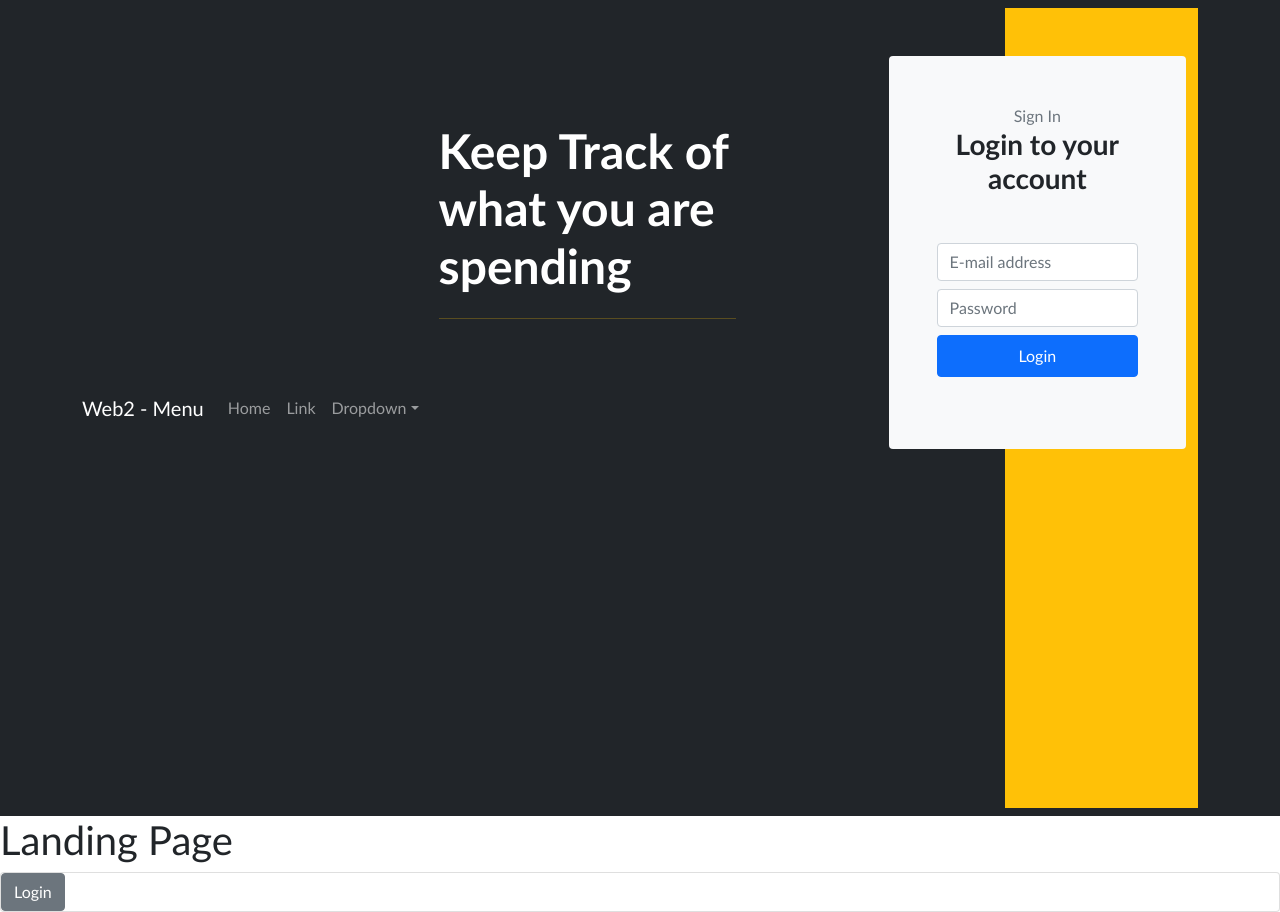
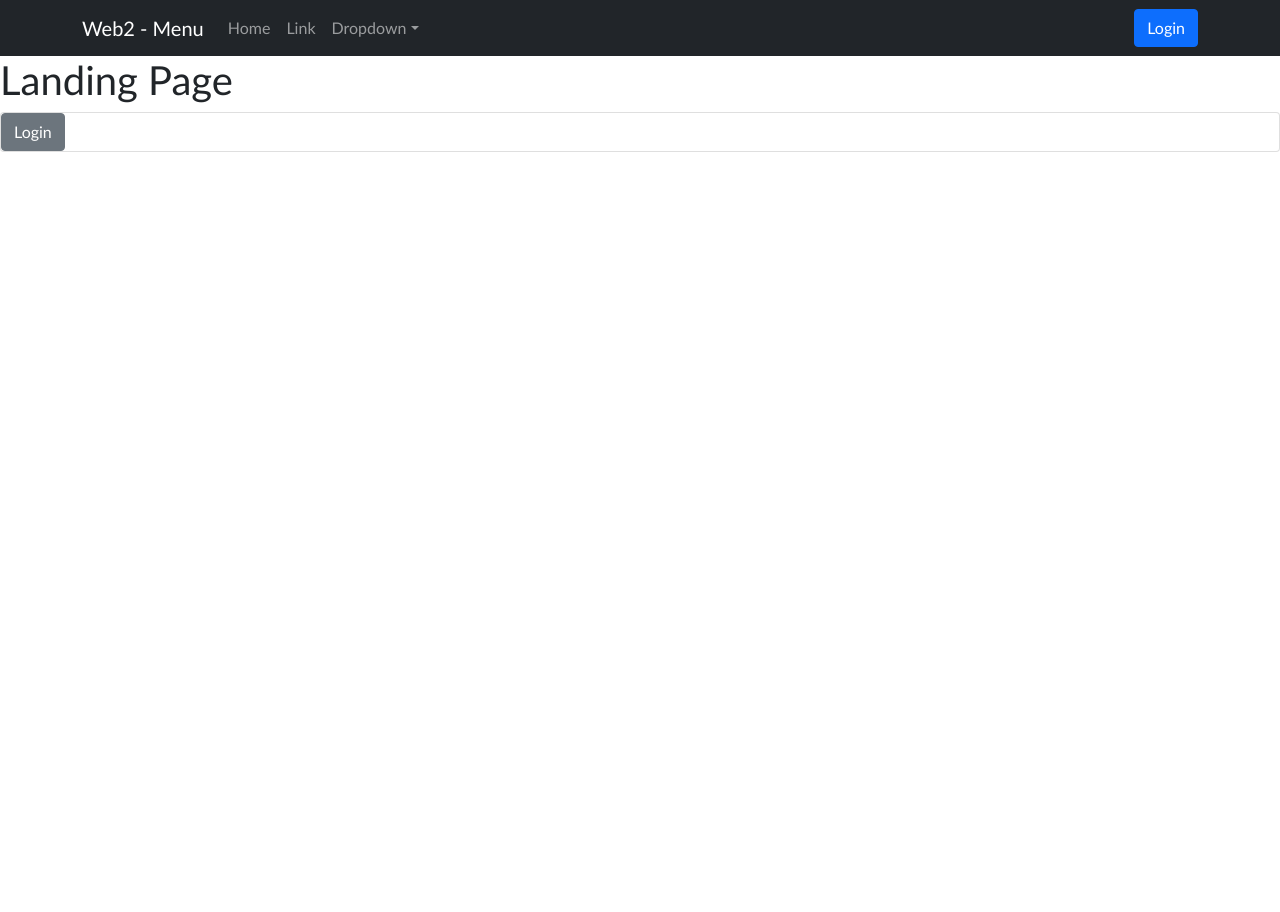
Before and after one commit to Elrond86/project22_react_rtk, a React (Create React App) app: page / in a window 1280 px wide. After the commit the page ends 800 px from the top, so only its background shows below. Built offline with nearby package versions, Linux system fonts and the light colour scheme.

Commit message:
Form -> auf Formit + Yup validation

```diff
--- a/src/App.js
+++ b/src/App.js
@@ -2,8 +2,8 @@ import React from 'react'
 
 import { Route, Routes } from 'react-router-dom'
 
-import NavBar from './components/NavBar'
-import MainPage from './components/MainPage'
+import NavBar from './components/PublicNavBar'
+import MainPage from './pages/MainPage'
 
 /** <></> entspricht <React.Fragment></React.Fragment> */
 
--- a/src/components/BetterLogin.js
+++ /dev/null
@@ -1,110 +0,0 @@
-import React, { useEffect } from 'react'
-import { useFormik } from 'formik'
-import { useNavigate } from 'react-router-dom'
-import { useDispatch, useSelector } from 'react-redux'
-import * as Yup from 'yup'
-import { loginUserAction, logoutUserAction } from '../redux/slices/users/UsersSlices'
-import DisabledButton from './DisabledButton'
-
-//form validations
-const formSchema = Yup.object({
-	name: Yup.string().required('Email is required'),
-	password: Yup.string().required('Password is required'),
-})
-
-const Login = () => {
-	//history
-	const navigate = useNavigate()
-
-	//dispatch
-	const dispatch = useDispatch()
-	//get data from store
-
-	const user = useSelector(state => state?.users)
-	const { userAppErr, userServerErr, userLoading, userAuth } = user
-
-	//formik form
-	const formik = useFormik({
-		initialValues: {
-			email: '',
-			password: '',
-		},
-		onSubmit: values => {
-			dispatch(loginUserAction(values))
-		},
-		validationSchema: formSchema,
-	})
-
-	// Redirect
-	useEffect(() => {
-		if (userAuth) {
-			navigate.push('/profile')
-		}
-	}, [userAuth])
-
-	return (
-		<section style={{ height: '100vh' }} className='position-relative py-5  overflow-hidden bg-warning'>
-			<div className='d-none d-md-block position-absolute top-0 start-0 bg-dark w-75 h-100'></div>
-			<div className='d-md-none position-absolute top-0 start-0 bg-primary w-100 h-100'></div>
-			<div className='container position-relative mx-auto'>
-				<div className='row align-items-center'>
-					<div className='col-12 col-lg-5 mb-5'>
-						<div>
-							<h2 className='display-5 fw-bold mb-4 text-white'>Keep Track of what you are spending</h2>
-							<hr className='text-warning w-100' />
-						</div>
-					</div>
-					<div className='col-12 col-lg-5 ms-auto'>
-						<div className='p-5 bg-light rounded text-center'>
-							<span className='text-muted'>Sign In</span>
-							<h3 className='fw-bold mb-5'>Login to your account</h3>
-							{/* Display Err */}
-
-							{userAppErr || userServerErr ? (
-								<div class='alert alert-danger' role='alert'>
-									{userServerErr} {userAppErr}
-								</div>
-							) : null}
-							<form onSubmit={formik.handleSubmit}>
-								<input
-									value={formik.values.email}
-									onChange={formik.handleChange('email')}
-									onBlur={formik.handleBlur('email')}
-									className='form-control mb-2'
-									type='email'
-									placeholder='E-mail address'
-								/>
-								{/* Err */}
-								<div className='text-danger mb-2'>{formik.touched.email && formik.errors.email}</div>
-								<input
-									value={formik.values.password}
-									onChange={formik.handleChange('password')}
-									onBlur={formik.handleBlur('password')}
-									className='form-control mb-2'
-									type='password'
-									placeholder='Password'
-								/>
-								{/* Err */}
-								<div className='text-danger mb-2'>
-									{formik.touched.password && formik.errors.password}
-								</div>
-
-								<div>
-									{userLoading ? (
-										<DisabledButton />
-									) : (
-										<button type='submit' className='btn btn-primary py-2 w-100 mb-4'>
-											Login
-										</button>
-									)}
-								</div>
-							</form>
-						</div>
-					</div>
-				</div>
-			</div>
-		</section>
-	)
-}
-
-export default Login
--- /dev/null
+++ b/src/components/Login.js
@@ -0,0 +1,81 @@
+import React, { useEffect } from 'react'
+import { useFormik } from 'formik'
+import { useDispatch, useSelector } from 'react-redux'
+import * as Yup from 'yup'
+import { loginUserAction, logoutUserAction } from '../redux/slices/users/UsersSlices'
+import DisabledButton from './DisabledButton'
+
+//form validations
+const formSchema = Yup.object({
+	userID: Yup.string().required('userID is required'),
+	password: Yup.string().required('Password is required'),
+})
+
+const Login = () => {
+	//dispatch
+	const dispatch = useDispatch()
+	//get data from store
+
+	const user = useSelector(state => state?.users)
+	const { userAppErr, userServerErr, userLoading, userAuth } = user
+
+	//formik form
+	const formik = useFormik({
+		initialValues: {
+			userID: '',
+			password: '',
+		},
+		onSubmit: values => {
+			dispatch(loginUserAction(values))
+		},
+		validationSchema: formSchema,
+	})
+
+	return (
+		<div className='p-5 bg-light rounded text-center'>
+			<span className='text-muted'>Sign In</span>
+			<h3 className='fw-bold mb-5'>Login to your account</h3>
+			{/* Display Err */}
+
+			{userAppErr || userServerErr ? (
+				<div class='alert alert-danger' role='alert'>
+					{userServerErr} {userAppErr}
+				</div>
+			) : null}
+			<form onSubmit={formik.handleSubmit}>
+				<input
+					value={formik.values.userID}
+					onChange={formik.handleChange('userID')}
+					onBlur={formik.handleBlur('userID')}
+					className='form-control mb-2'
+					type='userID'
+					placeholder='userID'
+				/>
+				{/* Err */}
+				<div className='text-danger mb-2'>{formik.touched.userID && formik.errors.userID}</div>
+				<input
+					value={formik.values.password}
+					onChange={formik.handleChange('password')}
+					onBlur={formik.handleBlur('password')}
+					className='form-control mb-2'
+					type='password'
+					placeholder='Password'
+				/>
+				{/* Err */}
+				<div className='text-danger mb-2'>{formik.touched.password && formik.errors.password}</div>
+
+				<div>
+					{userLoading ? (
+						<DisabledButton />
+					) : (
+						<button type='submit' className='btn btn-primary py-2 w-100 mb-4'>
+							Login
+						</button>
+					)}
+				</div>
+			</form>
+		</div>
+	)
+}
+
+export default Login
--- a/src/components/NavBar.js
+++ b/src/components/PublicNavBar.js
@@ -7,8 +7,7 @@ import NavDropdown from 'react-bootstrap/NavDropdown'
 
 import '../../node_modules/bootstrap/dist/css/bootstrap.min.css'
 
-import UserSessionWidget from './UserSessionWidget'
-import BetterLogin from './BetterLogin'
+import BestLogin from '../pages/UserSessionWidget'
 
 export default function NavBar() {
 	return (
@@ -30,7 +29,7 @@ export default function NavBar() {
 							</NavDropdown>
 						</Nav>
 						<Nav>
-							<BetterLogin />
+							<BestLogin />
 						</Nav>
 					</Navbar.Collapse>
 				</Container>
--- a/src/components/PrivatPage.js
+++ b/src/pages/PrivatPage.js
@@ -1,4 +1,4 @@
-import LogoutButton from './LogoutButton'
+import LogoutButton from '../components/LogoutButton'
 import { useSelector } from 'react-redux'
 
 export default function PrivatPage() {
--- a/src/components/PublicPage.js
+++ b/src/pages/PublicPage.js
@@ -1,5 +1,5 @@
 import React from 'react'
-import LoginButton from './LoginButton'
+import LoginButton from '../components/LoginButton'
 
 export default function PublicPage() {
 	return (
--- /dev/null
+++ b/src/pages/UserSessionWidget.js
@@ -0,0 +1,61 @@
+import React, { useState } from 'react'
+import { useDispatch, useSelector } from 'react-redux'
+import Button from 'react-bootstrap/Button'
+import Modal from 'react-bootstrap/Modal'
+
+import { showLoginModal, hideLoginModal } from '../redux/slices/ui/UISlice'
+
+import Login from '../components/Login'
+
+export default function BestLogin() {
+	/** to excecute actions */
+	const dispatch = useDispatch()
+
+	/** get State-Data from Redux Store */
+	let UIState = useSelector(state => {
+		return state['UI'] // returns the UI-Segment of the state
+	})
+	let UsersState = useSelector(state => {
+		return state['users'] // returns the users-Segment of the state
+	})
+	//get ShowLoginDialog-Value from UI-Segment
+	let { showLoginDialog } = UIState
+	if (showLoginDialog === undefined) {
+		showLoginDialog = false
+	}
+	//get userLoading-Value from UsersState-Segment
+	let { userLoading } = UsersState
+	if (userLoading == 'done') {
+		handleClose()
+	}
+
+	function handleClose() {
+		dispatch(hideLoginModal())
+	}
+
+	function handleShow() {
+		dispatch(showLoginModal())
+	}
+
+	return (
+		<>
+			<Button variant='primary' onClick={handleShow}>
+				Login
+			</Button>
+
+			<Modal show={showLoginDialog} onHide={handleClose} backdrop='static' keyboard={false}>
+				<Modal.Header closeButton>
+					<Modal.Title>LOGIN</Modal.Title>
+				</Modal.Header>
+				<Modal.Body>
+					<Login />
+				</Modal.Body>
+				<Modal.Footer>
+					<Button variant='secondary' onClick={handleClose}>
+						Close
+					</Button>
+				</Modal.Footer>
+			</Modal>
+		</>
+	)
+}
```
Also changed, not shown: src/components/UNUSED BasicFormikLoginForm.js (added, +34 -0 lines), src/pages/MainPage.js (renamed from src/components/MainPage.js), src/pages/UNUSED difUSWidget.js (renamed from src/components/UserSessionWidget.js).
